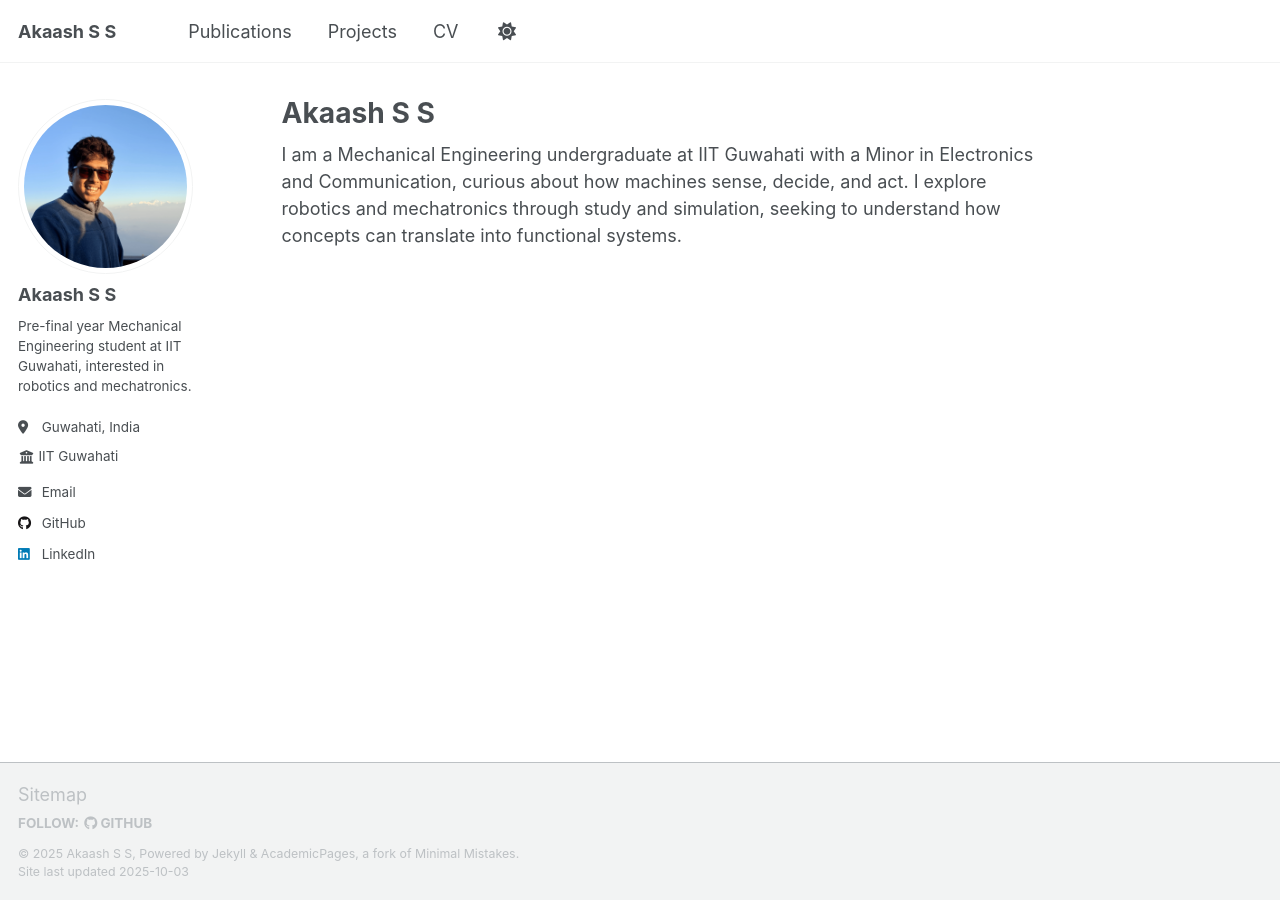
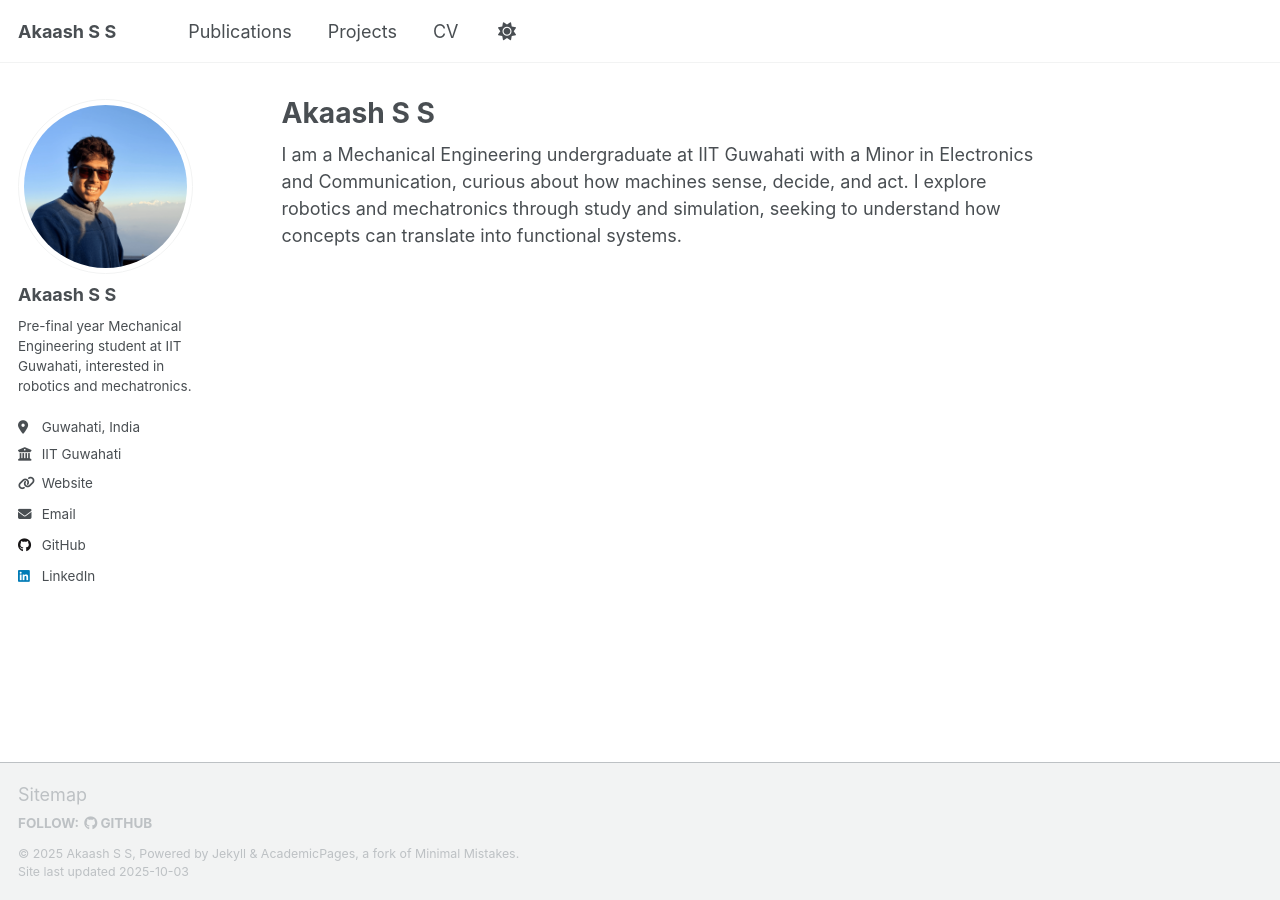
Before and after one commit to akaashss/akaashss.github.io, a Jekyll site: the page built from _pages/about.md, in a window 1280 px wide. Built offline with Jekyll 4.4.1, drawn with Linux system fonts in a browser that asks for light colours; a script that is not in the unit is left out.

Commit message:
Update author-profile.html

```diff
--- a/_includes/author-profile.html
+++ b/_includes/author-profile.html
@@ -27,25 +27,12 @@
       {% if author.location %}
         <li class="author__desktop"><i class="fas fa-fw fa-location-dot icon-pad-right" aria-hidden="true"></i>{{ author.location }}</li>
       {% endif %}
-      <!-- {% if author.employer %}
+      {% if author.employer %}
         <li class="author__desktop"><i class="fas fa-fw fa-building-columns icon-pad-right" aria-hidden="true"></i>{{ author.employer }}</li>
-      {% endif %} -->
-      {% if author.employer and author.uri %}
-        <li class="author__desktop" style="display:flex; align-items:center; gap:0.2rem;">
-          <i class="fas fa-fw fa-building-columns" style="vertical-align:middle;" aria-hidden="true"></i>
-          <a href="{{ author.uri }}" target="_blank">{{ author.employer }}</a>
-        </li>
-      {% elsif author.employer %}
-        <li class="author__desktop" style="display:flex; align-items:center; gap:0.2rem;">
-          <i class="fas fa-fw fa-building-columns" style="vertical-align:middle;" aria-hidden="true"></i>
-          {{ author.employer }}
-        </li>
       {% endif %}
-
-
-      <!-- {% if author.uri %}
+      {% if author.uri %}
         <li><a href="{{ author.uri }}"><i class="fas fa-fw fa-link icon-pad-right" aria-hidden="true"></i>{{ site.data.ui-text[site.locale].website_label | default: "Website" }}</a></li>
-      {% endif %} -->
+      {% endif %}
       {% if author.email %}
         <li><a href="mailto:{{ author.email }}"><i class="fas fa-fw fa-envelope icon-pad-right" aria-hidden="true"></i>{{ site.data.ui-text[site.locale].email_label | default: "Email" }}</a></li>
       {% endif %}
```
